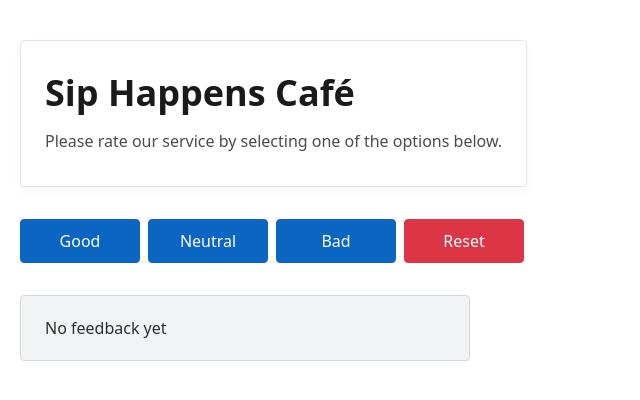
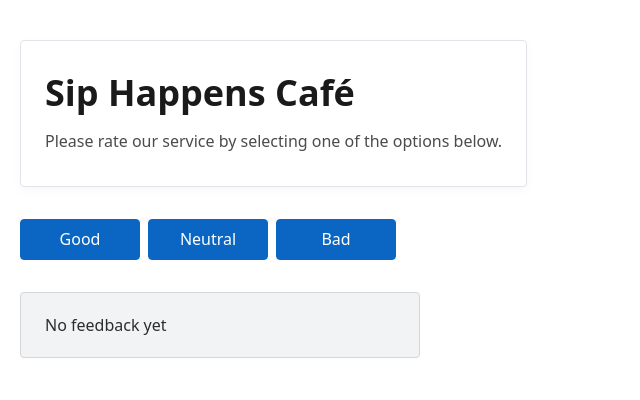
Before and after one commit to daryatsitova/02-react-cafe, a React (Vite) app: page / in a window 1280 px wide. Shown: the top 400 px of the page, without its empty margins (0-640 px from the left). Built offline with nearby package versions, Linux system fonts and the light colour scheme.

Commit message:
modern normilise and prettier

```diff
--- a/package.json
+++ b/package.json
@@ -10,6 +10,7 @@
     "preview": "vite preview"
   },
   "dependencies": {
+    "modern-normalize": "^3.0.1",
     "react": "^19.1.1",
     "react-dom": "^19.1.1"
   },
--- a/src/components/VoteOptions/VoteOptions.tsx
+++ b/src/components/VoteOptions/VoteOptions.tsx
@@ -13,7 +13,7 @@ export default function VoteOptions({onVote, onReset, canReset}: VoteOptionsProp
   <button type='button' onClick={() => onVote('good')} className={css.button}>Good</button>
   <button type='button' onClick={() => onVote('neutral')} className={css.button}>Neutral</button>
   <button type='button' onClick={() =>onVote('bad')} className={css.button}>Bad</button>
-  <button type='button' onClick={onReset} className={`${css.button} ${css.reset}`}>Reset</button>
+        {canReset && (<button type='button' onClick={onReset} className={`${css.button} ${css.reset}`}>Reset</button>)}
 </div>
     )
 }
--- a/src/main.tsx
+++ b/src/main.tsx
@@ -1,5 +1,6 @@
 import { StrictMode } from 'react'
 import { createRoot } from 'react-dom/client'
+import 'modern-normalize/modern-normalize.css'
 import './index.css'
 import App from './components/App/App.tsx'
 
```
Also changed, not shown: 2 other files (tests, documents, lock files or other folders).
